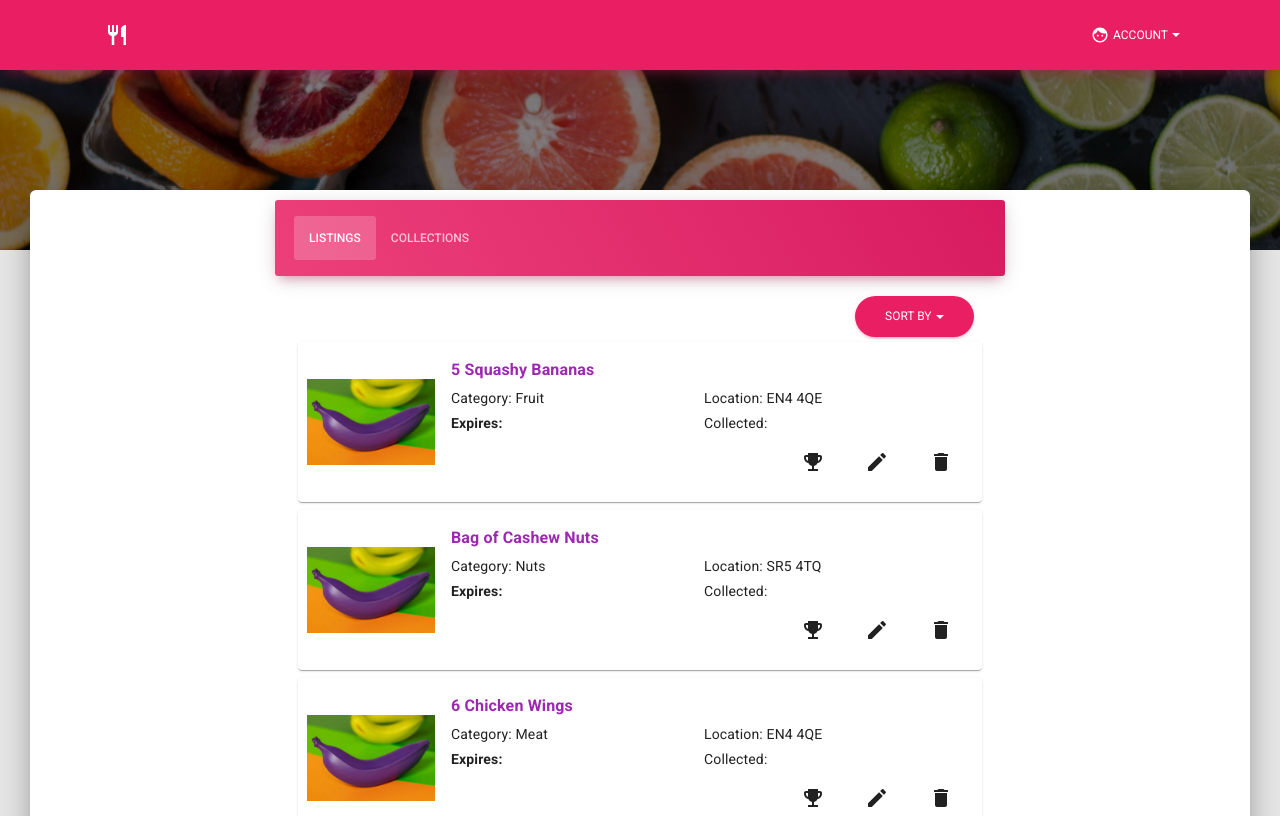
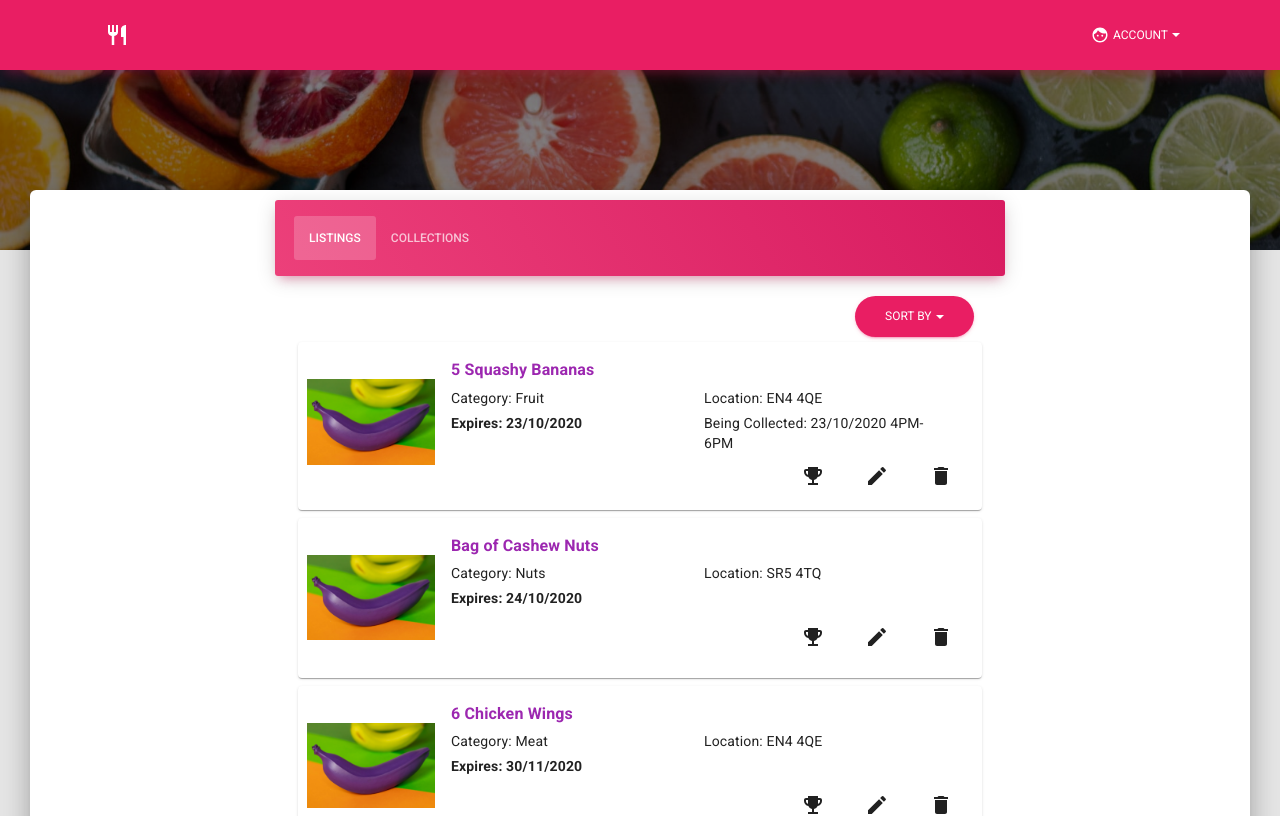
Before and after one commit to Souper-Heroes/souper-app-frontend, a React (Create React App) app: page /mylistings in a window 1280 px wide. Shown: the top 816 px of the page. Built offline with nearby package versions, Linux system fonts and the light colour scheme.

Commit message:
Customise message based on providing or collecting item

```diff
--- a/src/assets/data/TestData.json
+++ b/src/assets/data/TestData.json
@@ -128,7 +128,7 @@
       "expiryDate": "29/12/2020",
       "location": "SL3 7TE",
       "preferredProvideTime": "26/12/2020 1PM-3PM",
-      "preferredCollectTime": "",
+      "preferredCollectTime": "25/12/2020 8AM-10PM",
       "reservedItem": "false"
     },
     {
--- a/src/components/Items/MyItemListing.js
+++ b/src/components/Items/MyItemListing.js
@@ -53,6 +53,23 @@ const useStyles = makeStyles((theme) => ({
   },
 }));
 
+const GetCollectionMsg = (type, time) => {
+  const message =
+    type === 'provide'
+      ? time !== ''
+        ? `Being Collected: ${time}`
+        : ''
+      : time !== ''
+      ? `To Collect: ${time}`
+      : '';
+
+  return (
+    <Typography variant='body2' color='textPrimary' gutterBottom>
+      {message}
+    </Typography>
+  );
+};
+
 export default function MyItemListing({ type, myitem }) {
   const classes = useStyles();
 
@@ -105,17 +122,11 @@ export default function MyItemListing({ type, myitem }) {
                         color='textPrimary'
                         gutterBottom
                       >
-                        <strong>Expires: {myitem.expiry}</strong>
+                        <strong>Expires: {myitem.expiryDate}</strong>
                       </Typography>
                     </GridItem>
                     <GridItem xs={12} sm={6} md={6} lg={6}>
-                      <Typography
-                        variant='body2'
-                        color='textPrimary'
-                        gutterBottom
-                      >
-                        Collected: {myitem.collectionTime}
-                      </Typography>
+                      {GetCollectionMsg(type, myitem.preferredCollectTime)}
                     </GridItem>
                   </GridContainer>
                 </GridItem>
```
